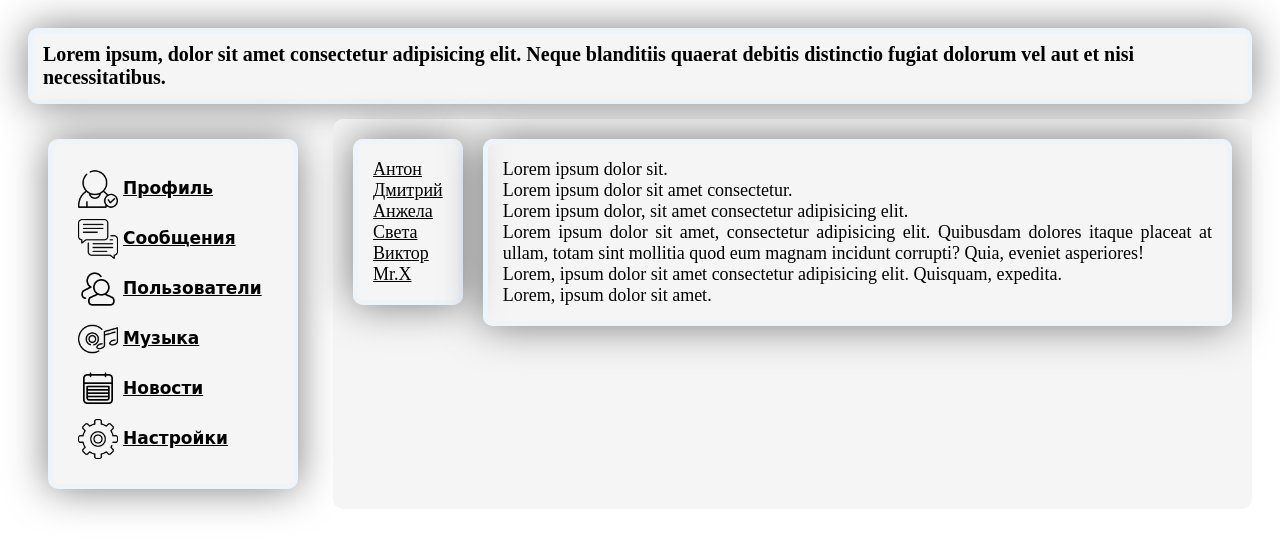
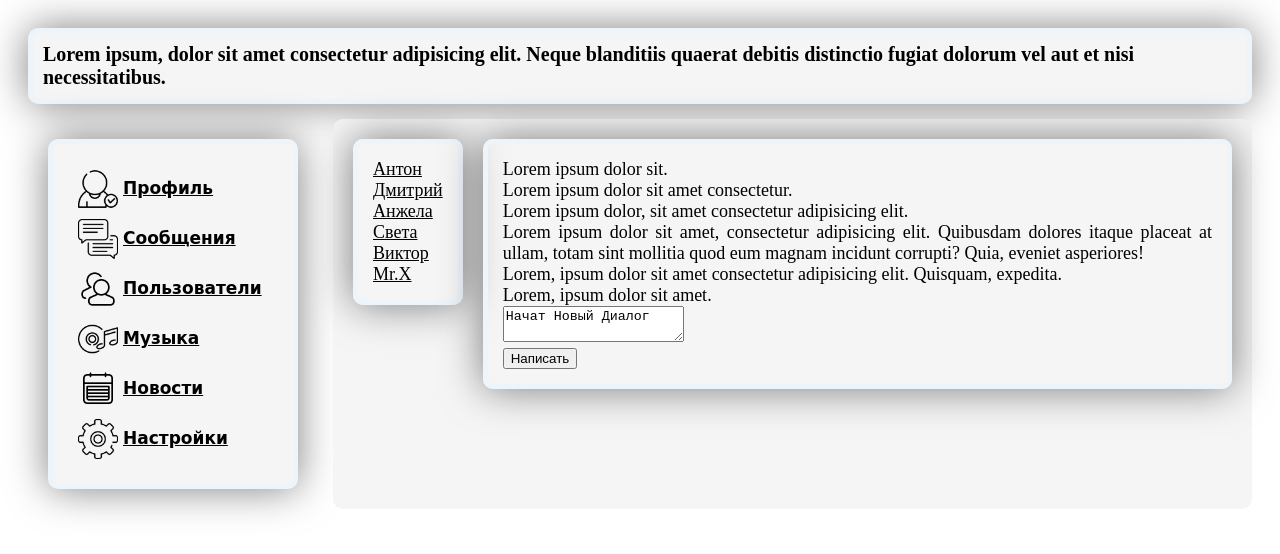
Before and after one commit to DAShulgin/Inwires_part1, a React (Create React App) app: page /dialogs in a window 1280 px wide. Shown: the top 554 px of the page. Built offline with nearby package versions, Linux system fonts and the light colour scheme.

Commit message:
Добавить новое сообщение в Диалогах/Flux

```diff
--- a/src/App.js
+++ b/src/App.js
@@ -33,7 +33,8 @@ const App = (props) => {
         State = {props.State}
         dispatch = {props.dispatch} /> } />
 
-        <Route path='/dialogs' render={() => <Dialogs dialogPage = {props.State.dialogPage}/>} />
+        <Route path='/dialogs' render={() => <Dialogs dialogPage = {props.State.dialogPage}
+         dispatch = {props.dispatch} />} />
         <Route path='/users' render={() => <Users />} />
         <Route path='/news' render={() => <News />} />
         <Route path='/muzik' render={() => <Muzik />} />
--- a/src/State.js
+++ b/src/State.js
@@ -1,5 +1,7 @@
-const ADD_PPOST = 'ADD-POST';
-const UPDATE_POST_TEXT = 'UPDATE-POST-TEXT'
+const ADD_POST = 'ADD-POST';
+const UPDATE_POST_TEXT = 'UPDATE-POST-TEXT';
+const ADD_MESSAGE = 'ADD-MESSAGE';
+const UPDATE_MESSAGE_TEXT = 'UPDATE-MESSAGE-TEXT'
 
 
 let Store = {
@@ -21,7 +23,8 @@ let Store = {
                 { id: 4, textMessage: 'Lorem ipsum dolor sit amet, consectetur adipisicing elit. Quibusdam dolores itaque placeat at ullam, totam sint mollitia quod eum magnam incidunt corrupti? Quia, eveniet asperiores!' },
                 { id: 5, textMessage: 'Lorem, ipsum dolor sit amet consectetur adipisicing elit. Quisquam, expedita.' },
                 { id: 6, textMessage: 'Lorem, ipsum dolor sit amet.' }
-            ]
+            ],
+            NewMessageText: 'Начат Новый Диалог'
         },
         profilePage: {
             posts: [
@@ -59,20 +62,38 @@ let Store = {
         this._State.profilePage.NewPostText = NewPostText;
         this._callSubscriber(this._State);
     },
+    AddMessage() {
+        let newMessage = { id: 7, textMessage: this._State.dialogPage.NewMessageText };
+        this._State.dialogPage.messages.push(newMessage);
+        this._State.dialogPage.NewMessageText = '';
+        this._callSubscriber(this._State);
+    },
+    updateMessageText(NewMessageText) {
+        this._State.dialogPage.NewMessageText = NewMessageText;
+        this._callSubscriber(this._State);
+    },
 
     dispatch(action) {
-        if (action.type == ADD_PPOST) {
+        if (action.type == ADD_POST) {
             this.AddPost();
         }
         else if (action.type == UPDATE_POST_TEXT) {
             this.updateNewPostText(action.NewPostText);
         }
+        else if (action.type == ADD_MESSAGE) {
+            this.AddMessage()
+        }
+        else if (action.type == UPDATE_MESSAGE_TEXT) {
+            this.updateMessageText(action.NewMessageText)
+        }
     }
 
 }
 
-export const addPostActionCreator = () => ( { type: ADD_PPOST } );
-export const updateNewPostTextActionCreator = (text) => ({ type: UPDATE_POST_TEXT,  NewPostText: text });
+export const addPostActionCreator = () => ({ type: ADD_POST });
+export const updateNewPostTextActionCreator = (text) => ({ type: UPDATE_POST_TEXT, NewPostText: text });
+export const addMessageAC = () => ({ type: ADD_MESSAGE });
+export const updateNewMessageTextAC = (text) => ({ type: UPDATE_MESSAGE_TEXT, NewMessageText: text });
 
 
 export default Store;
--- /dev/null
+++ b/src/components/Dialogs/AddOneMessage/AddOneMessage.jsx
@@ -0,0 +1,25 @@
+import React from 'react';
+import { addMessageAC, updateNewMessageTextAC } from '../../../State';
+
+
+
+const AddOneMessage = (props) => {
+
+    let newMessageElement = React.createRef();
+
+    let NewMessage = () => {
+        props.dispatch(addMessageAC());
+    }
+
+    let updateMessage = () => {
+        let text = newMessageElement.current.value;
+        props.dispatch(updateNewMessageTextAC(text));
+    }
+
+    return <div>
+        <div><textarea  onChange = {updateMessage}  ref={newMessageElement} value = {props.NewMessageText} ></textarea> </div>
+        <div><button onClick={NewMessage}>Написать</button></div>
+    </div>
+}
+
+export default AddOneMessage;
--- a/src/components/Dialogs/Dialogs.jsx
+++ b/src/components/Dialogs/Dialogs.jsx
@@ -2,17 +2,19 @@ import React from 'react';
 import style from './Dialogs.module.css'
 import Message from './Message/Message';
 import Dialog from './Dialog/Dialog';
+import AddOneMessage from './AddOneMessage/AddOneMessage';
 
 
 
 const Dialogs = (props) => {
 
-let dialogs = props.dialogPage.dialogs;
-let messages = props.dialogPage.messages;
+    let dialogs = props.dialogPage.dialogs;
+    let messages = props.dialogPage.messages;
+    let NewMessageText =  props.dialogPage.NewMessageText;
 
-let DialogItems = dialogs.map(d => <Dialog key={d.id} Name={d.Name} /> );
+    let DialogItems = dialogs.map(d => <Dialog key={d.id} Name={d.Name} />);
 
-let MessageItems = messages.map(t => <Message key={t.id} textMessage={t.textMessage} /> );
+    let MessageItems = messages.map(t => <Message key={t.id} textMessage={t.textMessage} />);
 
     return <div className={style.dialogs}>
         <div className={style.dialogsItems}>
@@ -27,6 +29,9 @@ let MessageItems = messages.map(t => <Message key={t.id} textMessage={t.textMess
             <div className={style.message}>
                 {MessageItems}
             </div>
+            <div>
+                <AddOneMessage dispatch = {props.dispatch} NewMessageText = {NewMessageText} />
+            </div>
         </div>
 
     </div>
```
